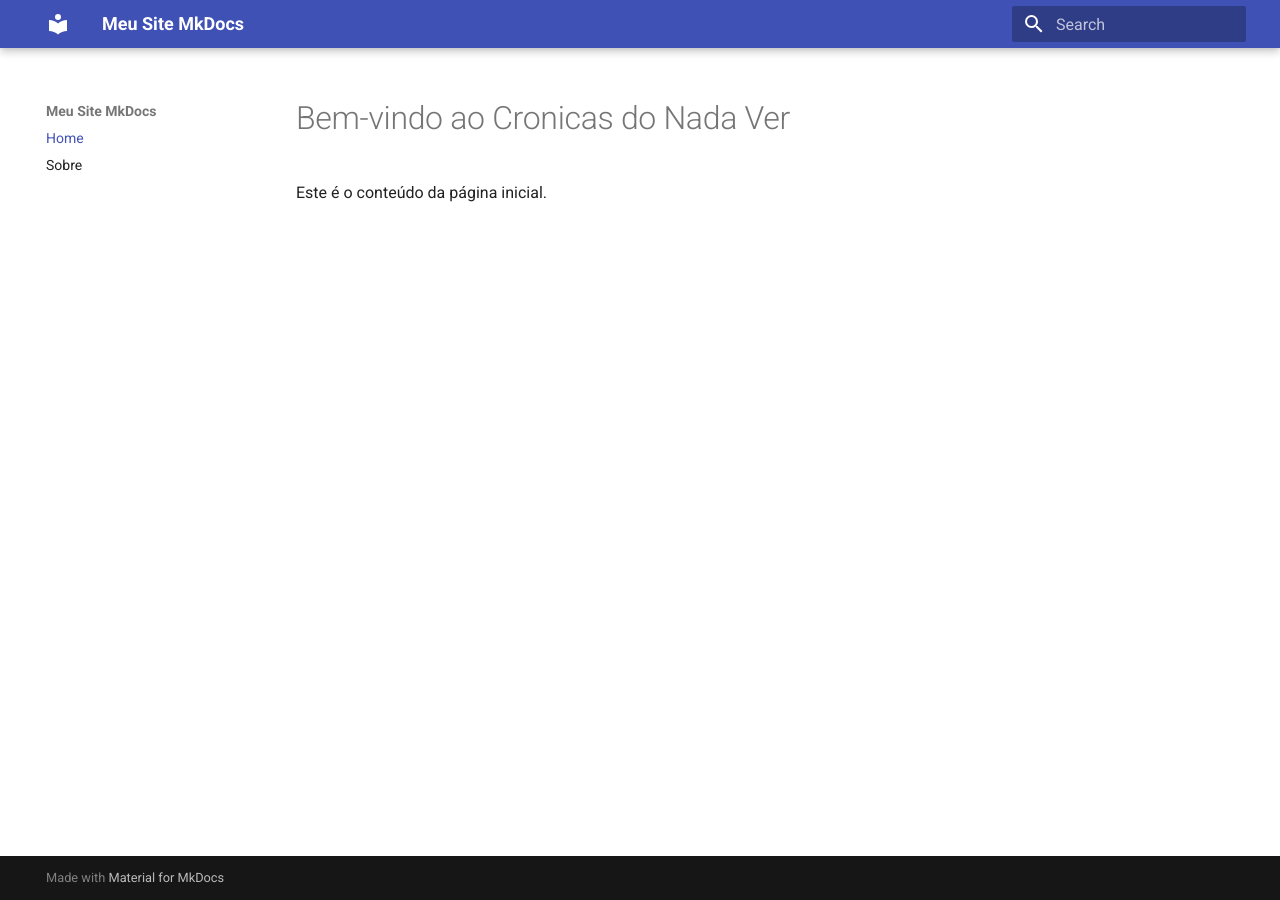
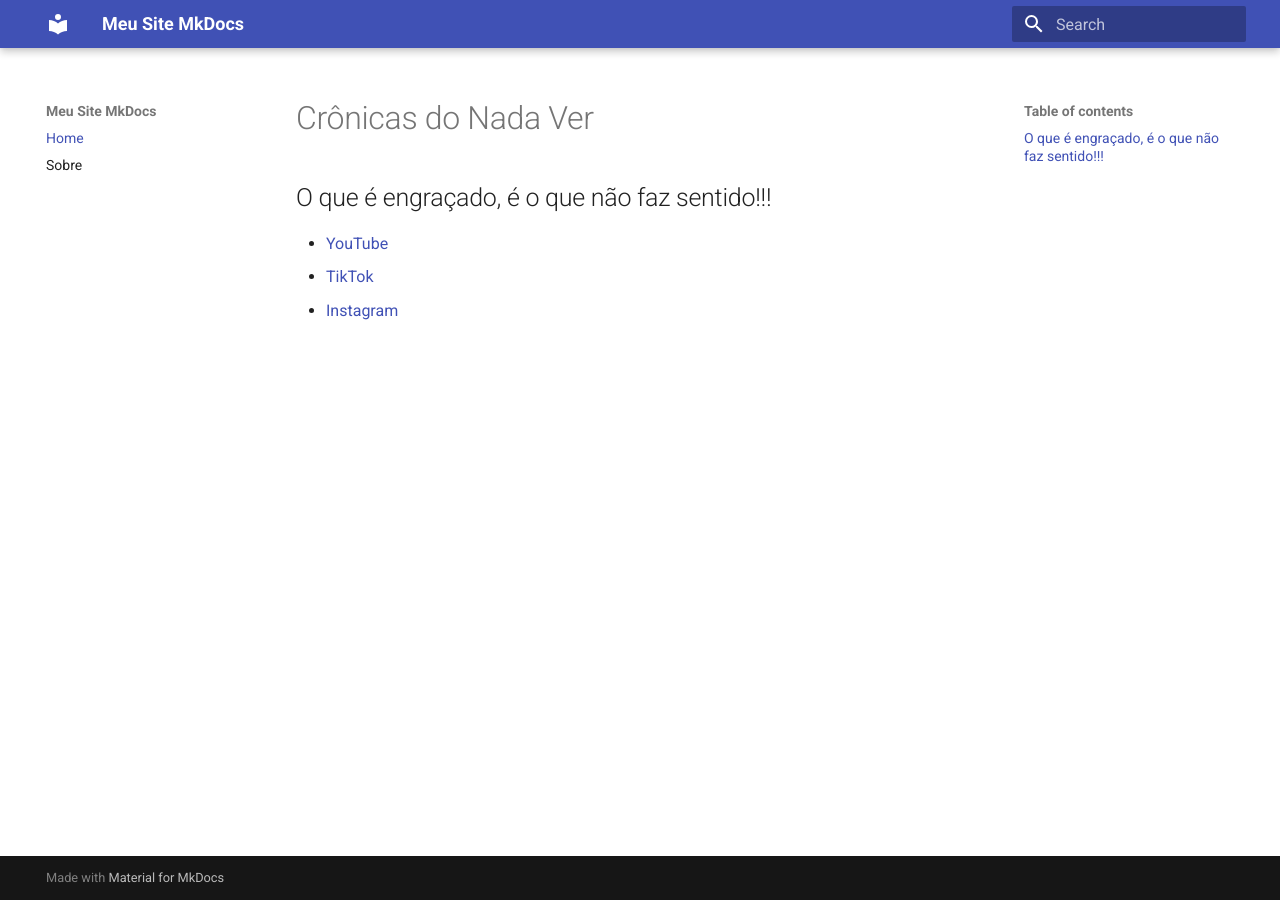
Before and after one commit to masneto/cronicas-docs, an MkDocs documentation site: the page built from docs/index.md, in a window 1280 px wide. Built offline with MkDocs 1.6.1 and Material for MkDocs 9.7.7, drawn with Linux system fonts in a browser that asks for light colours.

Commit message:
Ajustes finais

```diff
--- a/docs/index.md
+++ b/docs/index.md
@@ -1,3 +1,11 @@
-# Bem-vindo ao Cronicas do Nada Ver
+# Crônicas do Nada Ver
 
-Este é o conteúdo da página inicial.
+## O que é engraçado, é o que não faz sentido!!!
+
+<div class="sidebar">
+  <ul>
+    <li><a href="https://www.youtube.com/@CronicasdoNadaVer" target="_blank" class="button-link">YouTube</a></li>
+    <li><a href="https://www.tiktok.com/@cronicasdonadaver" target="_blank" class="button-link">TikTok</a></li>
+    <li><a href="https://www.instagram.com/cronicasdonadaver" target="_blank" class="button-link">Instagram</a></li>
+  </ul>
+</div>
```
Also changed, not shown: 3 other files.
